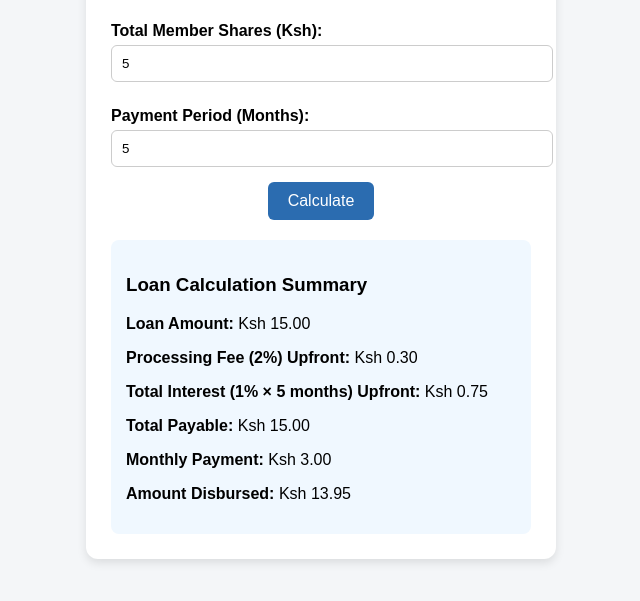
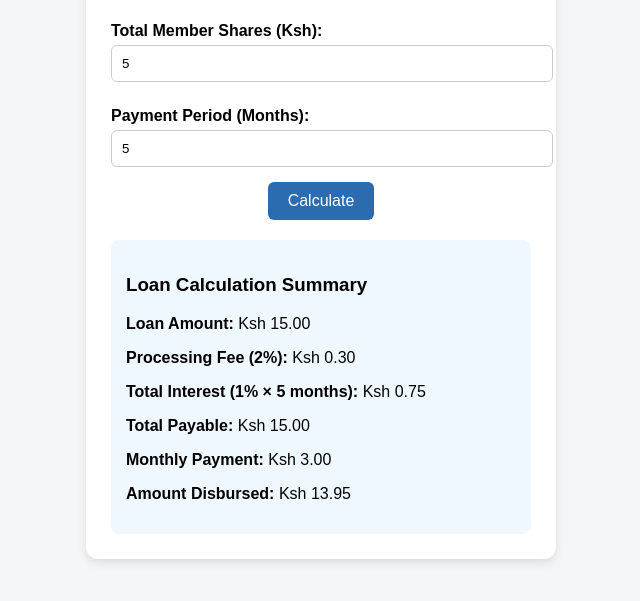
Before and after one commit to pkinyuli-cloud/jurosoda-loan-app, a plain HTML site: page index.html in a window 1280 px wide. Both pictures are taken after typing "5", "5" into the empty fields and a click on the button "Calculate". Shown: the part 191-792 px from the top of the page, without its empty margins (319-959 px from the left). Drawn offline with Linux system fonts and the light colour scheme.

Commit message:
Update index.html

```diff
--- a/index.html
+++ b/index.html
@@ -129,8 +129,8 @@
       document.getElementById('result').innerHTML = `
         <h3>Loan Calculation Summary</h3>
         <p><strong>Loan Amount:</strong> Ksh ${loan.toFixed(2)}</p>
-        <p><strong>Processing Fee (2%) Upfront:</strong> Ksh ${processingFee.toFixed(2)}</p>
-        <p><strong>Total Interest (1% × ${months} months) Upfront:</strong> Ksh ${totalInterest.toFixed(2)}</p>
+        <p><strong>Processing Fee (2%):</strong> Ksh ${processingFee.toFixed(2)}</p>
+        <p><strong>Total Interest (1% × ${months} months):</strong> Ksh ${totalInterest.toFixed(2)}</p>
         <p><strong>Total Payable:</strong> Ksh ${totalPayable.toFixed(2)}</p>
         <p><strong>Monthly Payment:</strong> Ksh ${monthlyPayment.toFixed(2)}</p>
         <p><strong>Amount Disbursed:</strong> Ksh ${amountDisbursed.toFixed(2)}</p>
```
